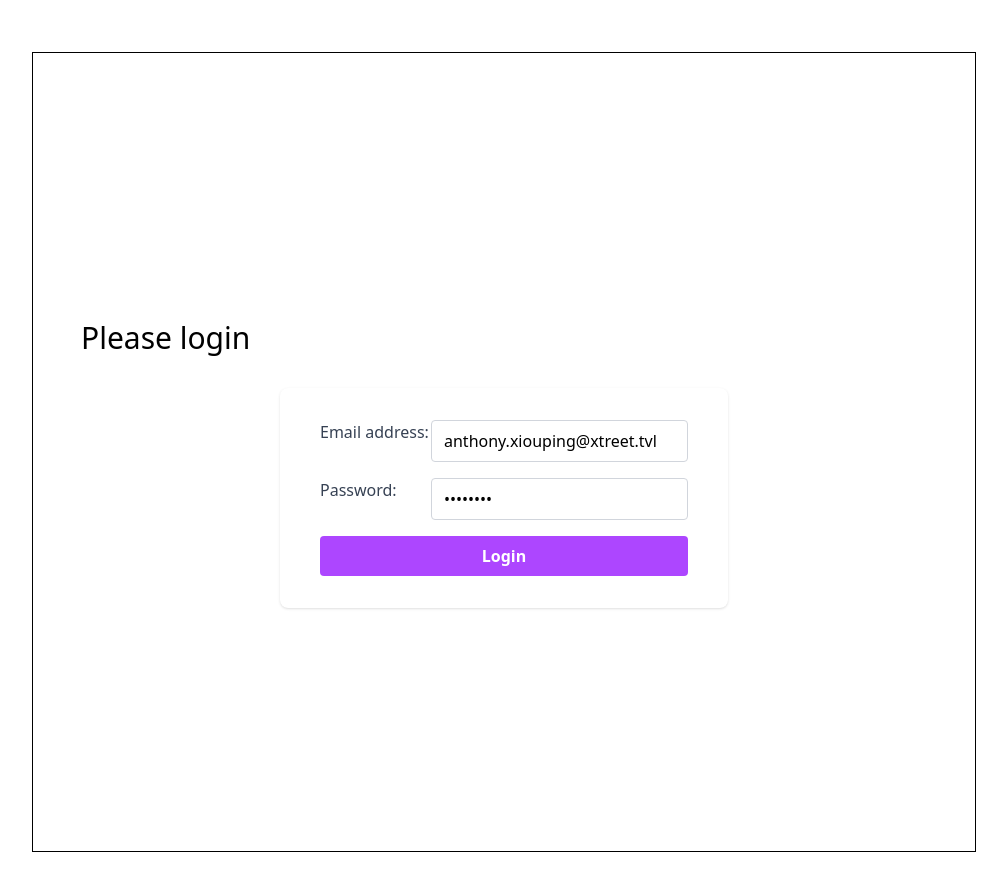
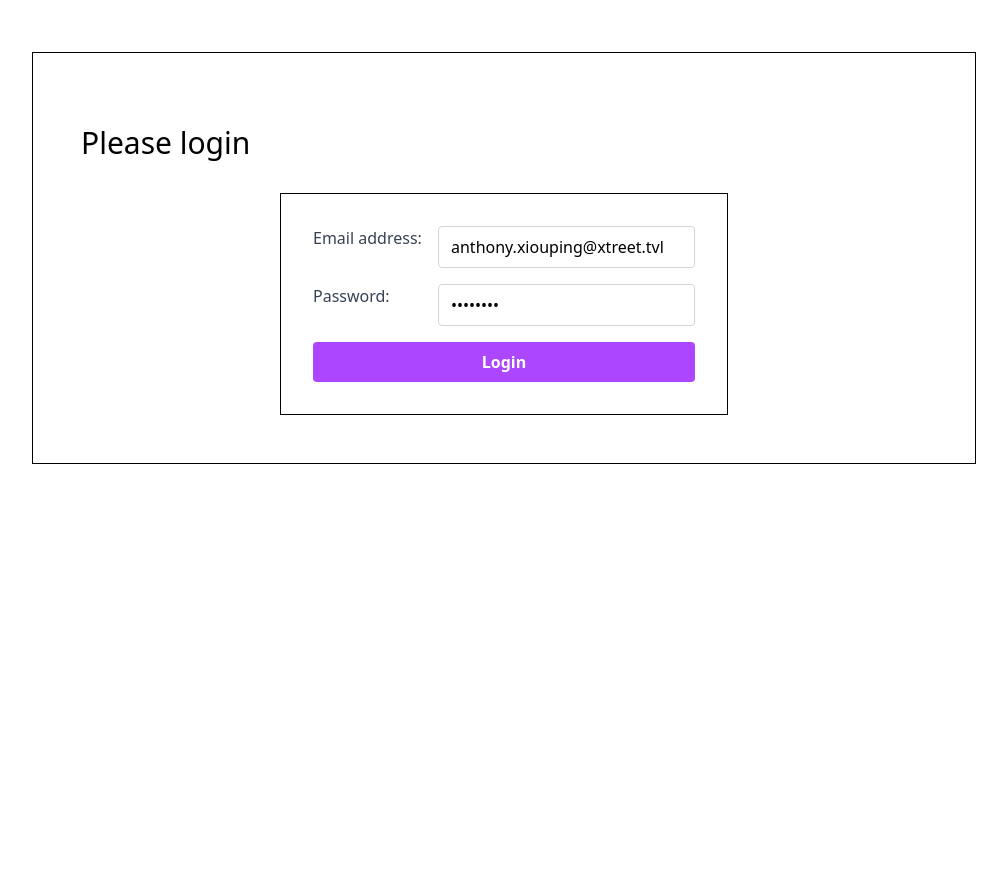
Before and after one commit to thandrade88/hierarchy-app, a React (Vite) app: page / in a window 1280 px wide. Shown: the whole page, without its empty margins (136-1143 px from the left). After the commit the page ends 800 px from the top, so only its background shows below. Built offline with nearby package versions, Linux system fonts and the light colour scheme.

Commit message:
fix layout

```diff
--- a/src/pages/DashboardPage.tsx
+++ b/src/pages/DashboardPage.tsx
@@ -24,7 +24,7 @@ export default function DashboardPage() {
 
 
     return (
-        <div className="container mt-8 sm:mx-auto sm:w-5xl border border-black px-10 py-5">
+        <div className="container mt-8 mb-8 sm:mx-auto sm:w-5xl border border-black px-10 py-5">
             {isLoading && <p>Loading...</p>}
             {!isLoading &&
                 <>
--- a/src/pages/LoginPage.tsx
+++ b/src/pages/LoginPage.tsx
@@ -18,18 +18,15 @@ export default function LoginPage() {
 
     return (
         <div className="container mt-8 sm:mx-auto sm:w-5xl px-10 py-5">
-
-            <div className="min-h-screen  border border-black flex flex-col justify-center py-12 sm:px-6 lg:px-12">
+            <div className="border border-black flex flex-col justify-center py-12 sm:px-6 lg:px-12">
                 <div className="sm:mx-auto sm:w-full">
                     <h2 className="mt-6 text-3xl font-light">
                         Please login
                     </h2>
                 </div>
 
-                <div className="mt-8 sm:mx-auto sm:w-full sm:max-w-md">
-                    <div className="bg-white py-8 px-4 shadow sm:rounded-lg sm:px-10">
-                        <LoginForm />
-                    </div>
+                <div className="mt-8 sm:mx-auto sm:w-full sm:max-w-md border-1 border-black p-8">
+                    <LoginForm />
                 </div>
             </div>
         </div>
--- a/vite.config.ts
+++ b/vite.config.ts
@@ -2,10 +2,19 @@ import { defineConfig } from 'vite'
 import react from '@vitejs/plugin-react'
 import tailwindcss from '@tailwindcss/vite'
 
-// https://vite.dev/config/
 export default defineConfig({
   plugins: [
     react(),
     tailwindcss(),
   ],
+  server: {
+    proxy: {
+      '/firebase': {
+        target: 'https://gongfetest.firebaseio.com',
+        rewrite: (path) => path.replace(/^\/firebase/, ''),
+        changeOrigin: true,
+        secure: false,
+      },
+    },
+  },
 })
```
